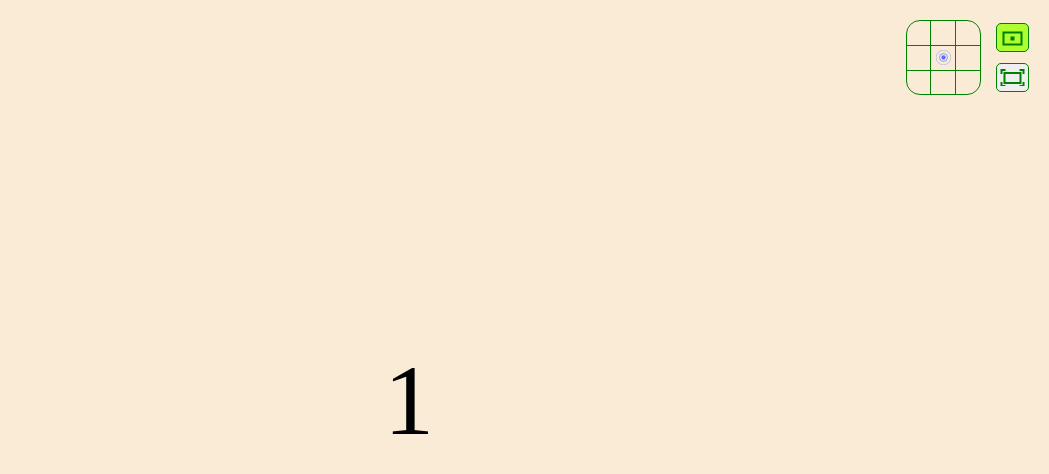
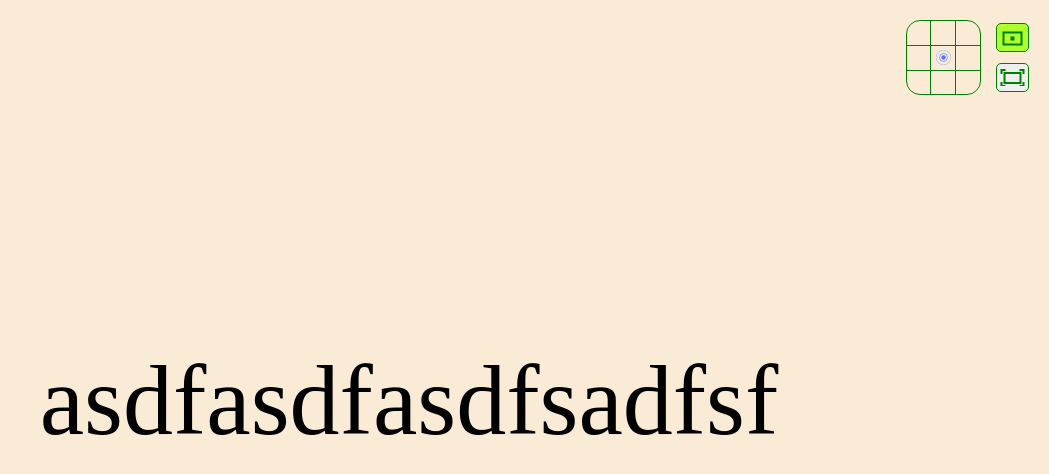
Before and after one commit to Deepshi-k/Museoedu, a website: page index.html in a window 1280 px wide. Shown: the whole page, without its empty margins (231-1280 px from the left). Drawn offline with Linux system fonts and the light colour scheme.

Commit message:
Update index.html

```diff
--- a/index.html
+++ b/index.html
@@ -51,7 +51,7 @@
     </div>
     <div class="main">
         <div class="sub">
-            <div class="inner" style="background-color: antiquewhite;">1</div>
+            <div class="inner" style="background-color: antiquewhite;">asdfasdfasdfsadfsf</div>
             <div class="inner" style="background-color: rgb(250, 215, 215);">2</div>
             <div class="inner" style="background-color: rgb(128, 0, 255);">3</div>
             <div class="inner" style="background-color: rgb(255, 0, 0);">4</div>
```
